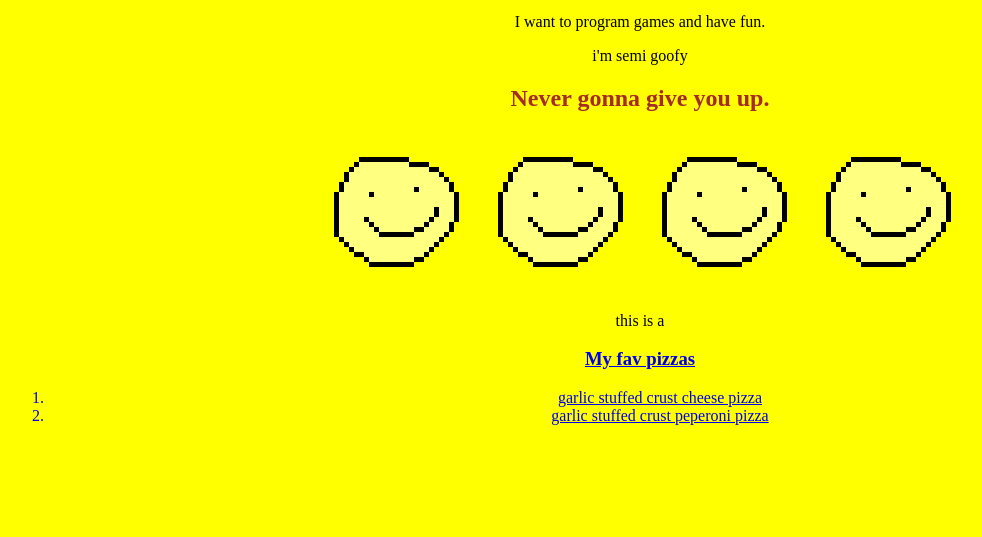
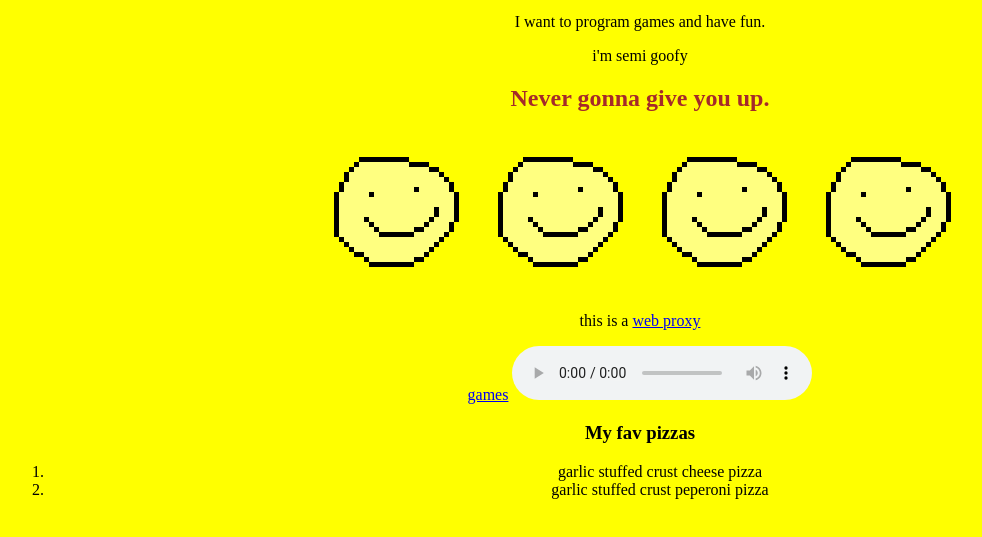
Before and after one commit to sniper694200/sniper694200.github.io, a plain HTML site: page index.html in a window 1280 px wide. Shown: the part 101-638 px from the top of the page, without its empty margins (0-982 px from the left). Drawn offline with Linux system fonts and the light colour scheme.

Commit message:
Update index.html

```diff
--- a/index.html
+++ b/index.html
@@ -22,8 +22,8 @@
 <p>i'm semi goofy</p>
 <h2 class="rickroll">Never gonna give you up.</h2>
 <img src="mark.png"> <img src="mark.png"> <img src="mark.png"> <img src="mark.png">
-<p>this is a <a href="https://kcps.pw/" target="_blank>web proxy</a></p>
-    <p><a href="games.html" target="_blank>games</a></p>
+<p>this is a <a href="https://kcps.pw/">web proxy</a></p>
+<p><a href="games.html" target="_blank">games</a>
 <audio src="Bloodsport.mp3" controls></audio>
 <h3>My fav pizzas</h3>
 <ol>
```
